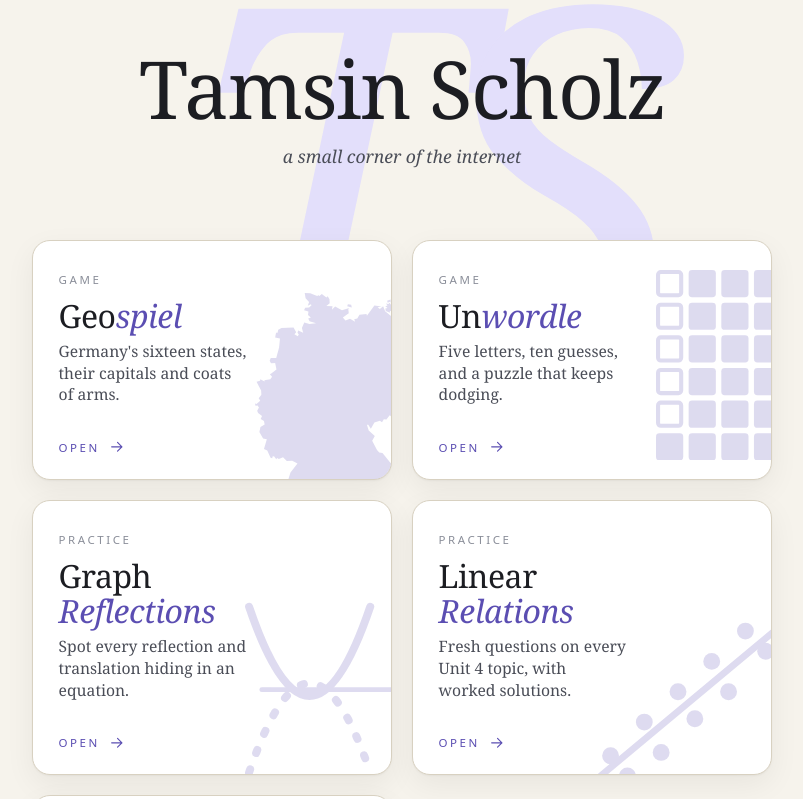
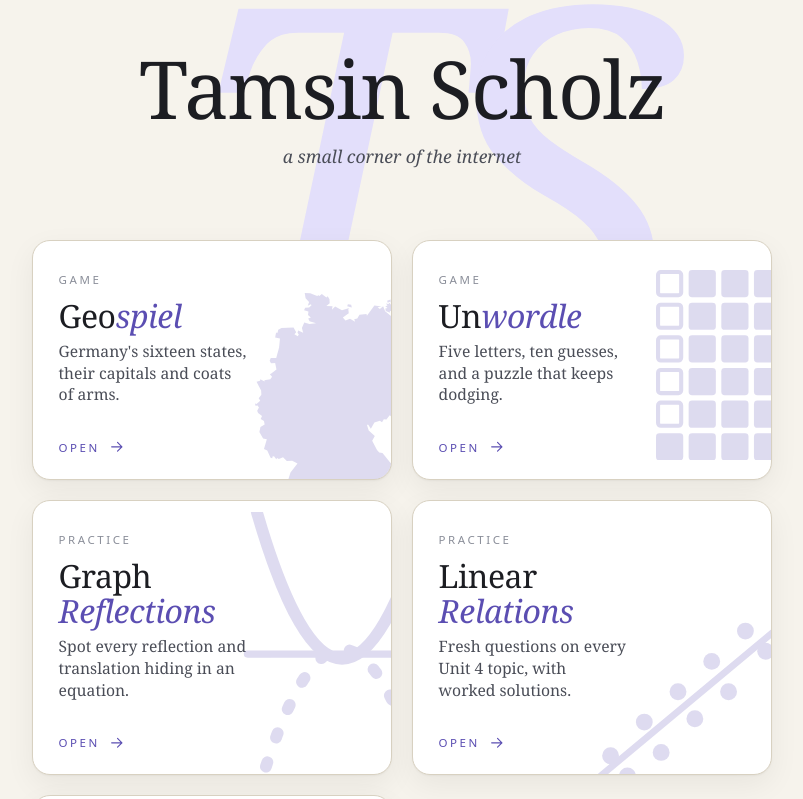
Before and after one commit to tamsinscholz/tamsinscholz.github.io, a plain HTML site: page index.html in a window 1280 px wide. Shown: the top 799 px of the page, without its empty margins (238-1041 px from the left). Drawn offline with Linux system fonts and the light colour scheme.

Commit message:
extend parabola on graph reflections card to top of card

```diff
--- a/index.html
+++ b/index.html
@@ -115,7 +115,7 @@
     .art--tiles rect { fill: var(--accent); }
     .art--tiles .miss { fill: none; stroke: var(--accent); stroke-width: 3; }
     /* A parabola mirrored across the x-axis */
-    .art--reflect { right: -4%; bottom: -4%; height: 70%; }
+    .art--reflect { right: -26%; bottom: -8%; height: 104%; }
     .art--reflect path { fill: none; stroke: var(--accent); stroke-linecap: round; stroke-linejoin: round; }
     .art--reflect .axis { stroke-width: 3; }
     .art--reflect .curve { stroke-width: 5; }
@@ -191,7 +191,7 @@
         <span class="card__go"><span class="card__meta">Open</span><svg class="arrow" viewBox="0 0 24 24" aria-hidden="true"><path d="M5 12h13M13 6l6 6-6 6"/></svg></span>
       </a>
       <a class="card" href="math-flections/">
-        <svg class="art art--reflect" viewBox="0 0 120 120" aria-hidden="true"><path class="axis" d="M30 60H116"/><path class="curve" d="M22 8Q60 120 98 8"/><path class="mirror" d="M22 112Q60 0 98 112"/></svg>
+        <svg class="art art--reflect" viewBox="0 0 120 120" aria-hidden="true"><path class="axis" d="M20 60H120"/><path class="curve" d="M24 0Q60 124 96 0"/><path class="mirror" d="M24 120Q60 -4 96 120"/></svg>
         <span class="card__meta">Practice</span>
         <span class="card__title">Graph <em>Reflections</em></span>
         <span class="card__blurb">Spot every reflection and translation hiding in an equation.</span>
```
